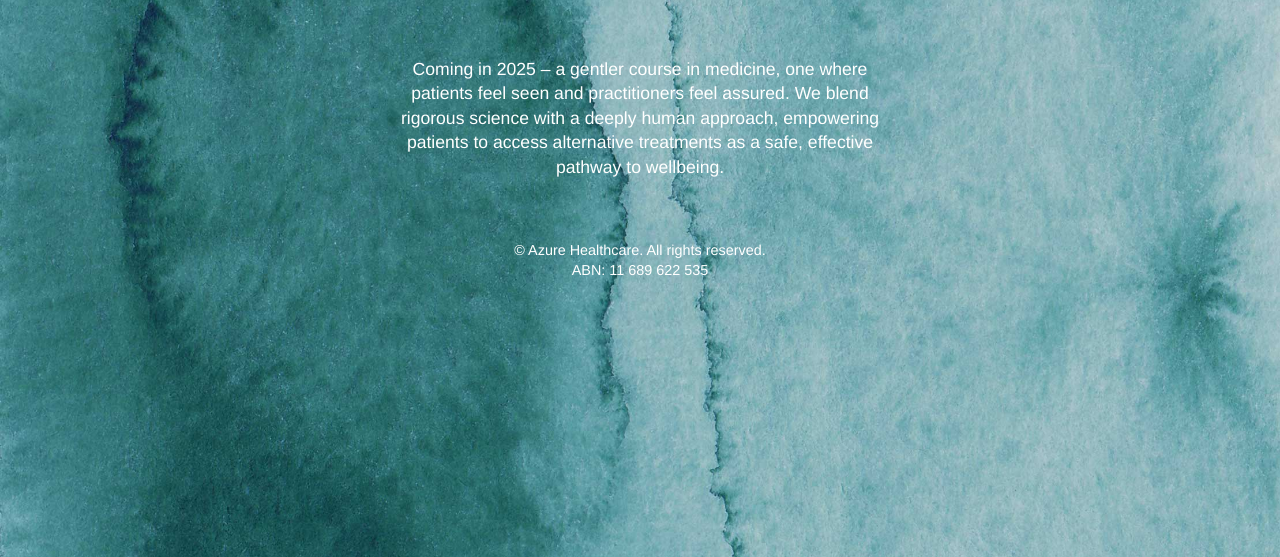
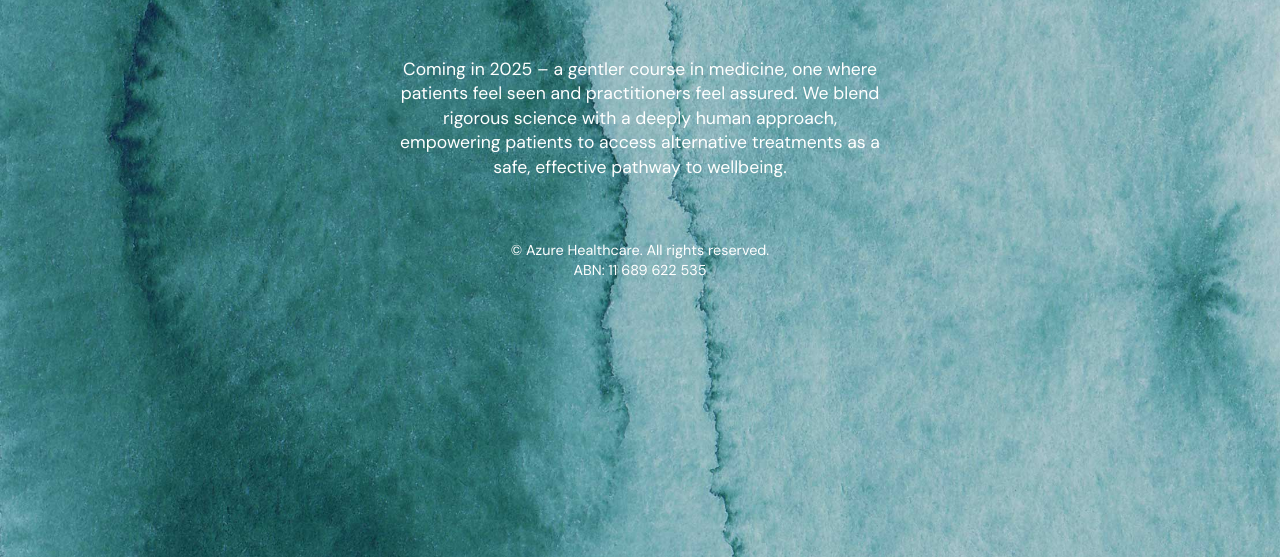
Before and after one commit to njmcgee/azure-coming-soon, a website built with webpack: page index.html in a window 1280 px wide. Shown: the part 243-800 px from the top of the page. Built offline with nearby package versions, Linux system fonts and the light colour scheme.

Commit message:
new font

```diff
--- a/css/style.css
+++ b/css/style.css
@@ -16,7 +16,8 @@ html {
   font-size: 1em;
   line-height: 1.4;
   color: white;
-  font-family: "Helvetica Neue", Helvetica, Arial, sans-serif;
+  font-family: "DM Sans", "Helvetica Neue", Helvetica, Arial, sans-serif;
+  font-optical-sizing: auto;
 }
 
 /*
--- a/index.html
+++ b/index.html
@@ -28,6 +28,9 @@
 
     gtag('config', 'G-RLQ3ELSY4G');
   </script>
+  <link rel="preconnect" href="https://fonts.googleapis.com">
+  <link rel="preconnect" href="https://fonts.gstatic.com" crossorigin>
+  <link href="https://fonts.googleapis.com/css2?family=DM+Sans:ital,opsz,wght@0,9..40,100..1000;1,9..40,100..1000&display=swap" rel="stylesheet">
 </head>
 
 <body>
```
